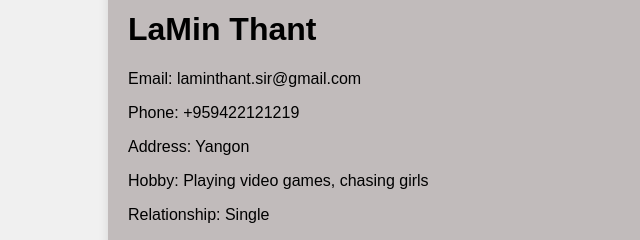
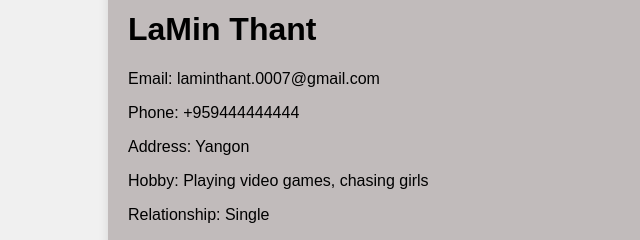
Before and after one commit to laminnthant/profile, a plain HTML site: page index.html in a window 1280 px wide. Shown: the part 134-374 px from the top of the page, 0-640 px from the left. Drawn offline with Linux system fonts and the light colour scheme.

Commit message:
channge ext

```diff
--- a/index.html
+++ b/index.html
@@ -1,7 +1,7 @@
 <!DOCTYPE html>
 <html>
 <head>
-    <title>LaMin Thanr - CV</title>
+    <title>LaMin Thant - CV</title>
     <style>
         body {
             font-family: Arial, sans-serif;
@@ -32,8 +32,8 @@
     <div class="profile">
         <img src="eyebrow.jpg" alt="Name">
         <h1>LaMin Thant</h1>
-        <p>Email: laminthant.sir@gmail.com</p>
-        <p>Phone: +959422121219</p>
+        <p>Email: laminthant.0007@gmail.com</p>
+        <p>Phone: +959444444444</p>
         <p>Address: Yangon</p>
         <p>Hobby: Playing video games, chasing girls</p>
         <p>Relationship: Single</p>
```
